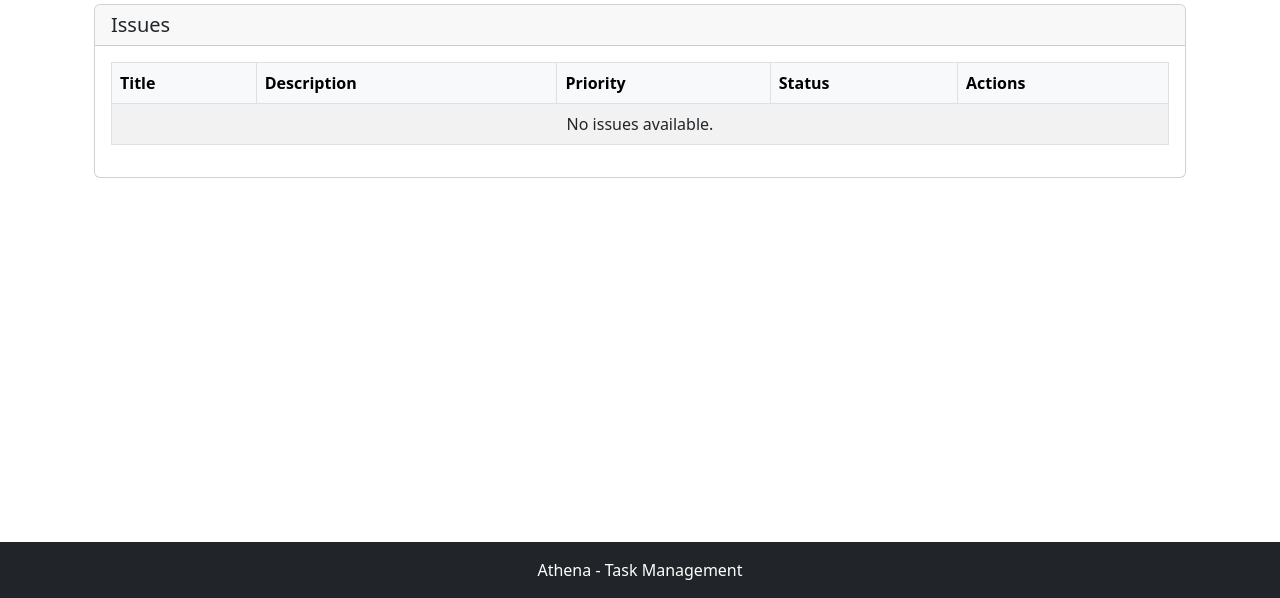
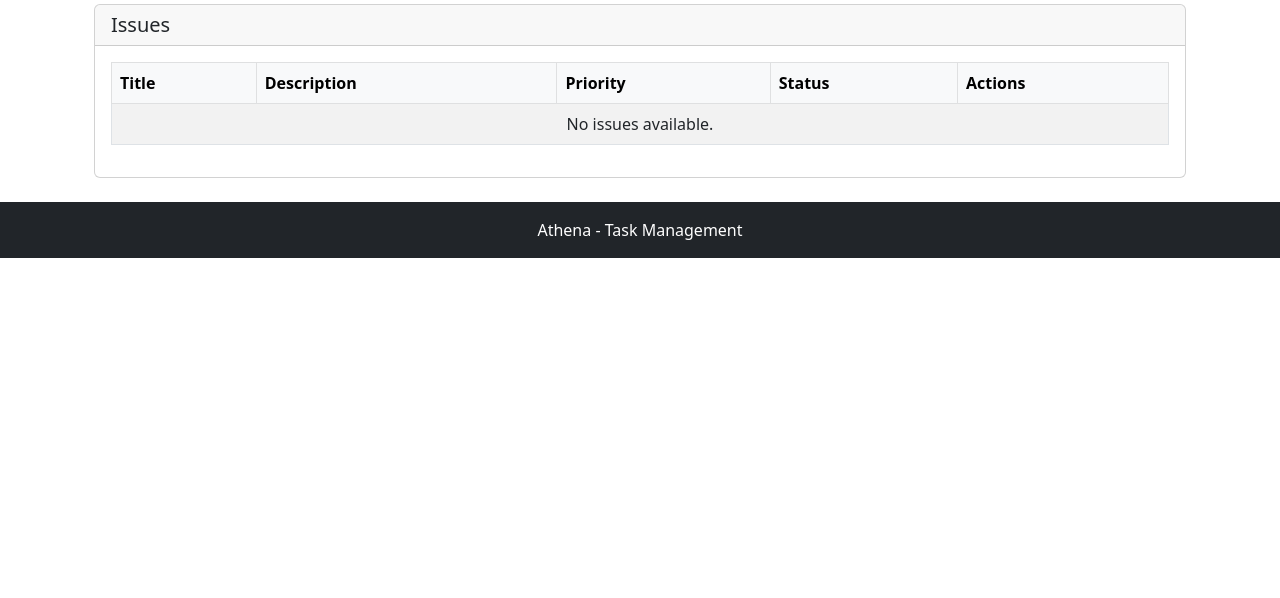
Before and after one commit to xts-sec/Athena, a Django app: template apps/tickets/templates/tickets/backlog.html in a window 1280 px wide. Shown: the part 202-800 px from the top of the page. Run offline with Django 3.2, Linux system fonts and the light colour scheme; the template is opened without the code that fills it, so the values that code supplies are empty.

Commit message:
Fixed bug where footer covered some page elemets

```diff
--- a/templates/base.html
+++ b/templates/base.html
@@ -56,7 +56,7 @@
         <!-- End Main Container -->
 
         <!-- Footer -->
-        <footer class="footer fixed-bottom bg-dark text-white text-center py-3 mt-4">
+        <footer class="footer bg-dark text-white text-center py-3 mt-4">
             Athena - Task Management
         </footer>
         <!-- End Footer -->
```
Also changed, not shown: db.sqlite3.
